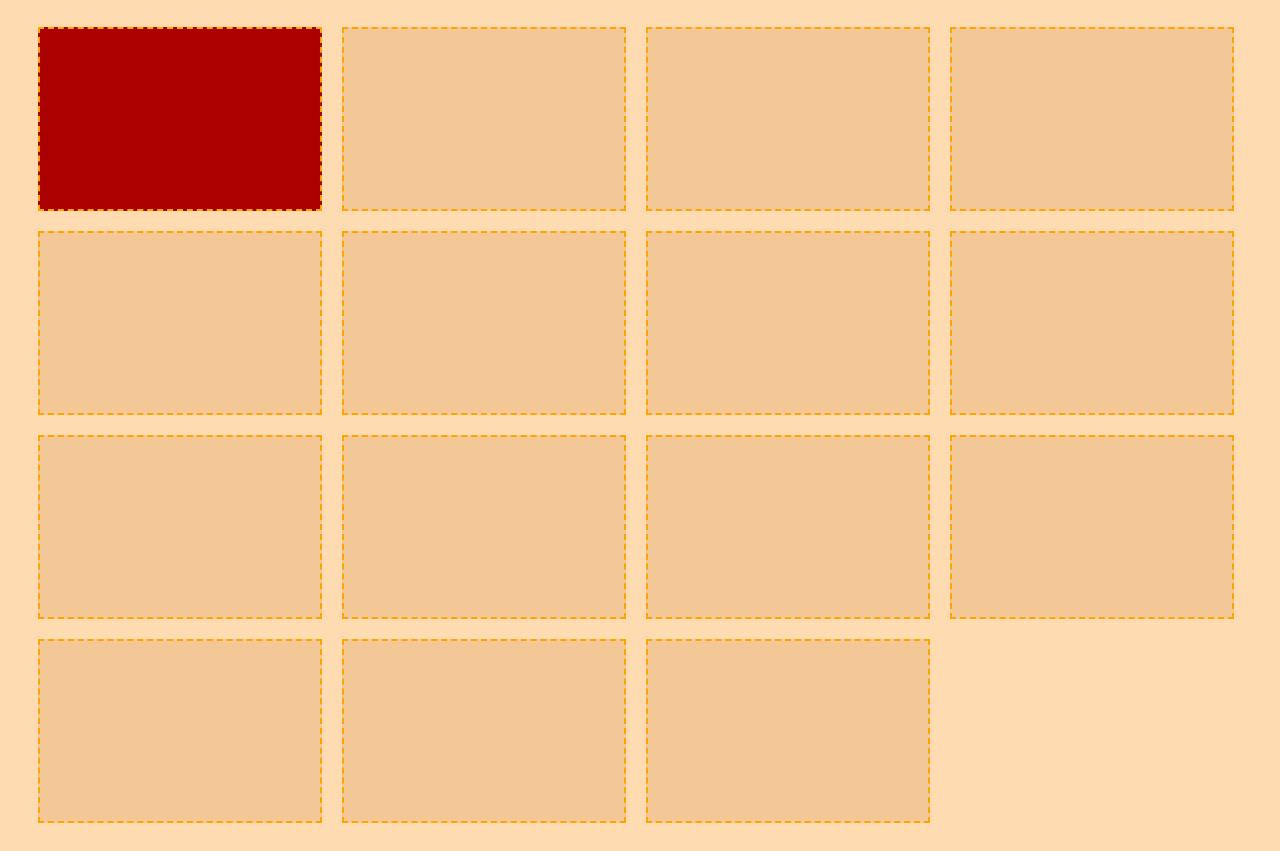
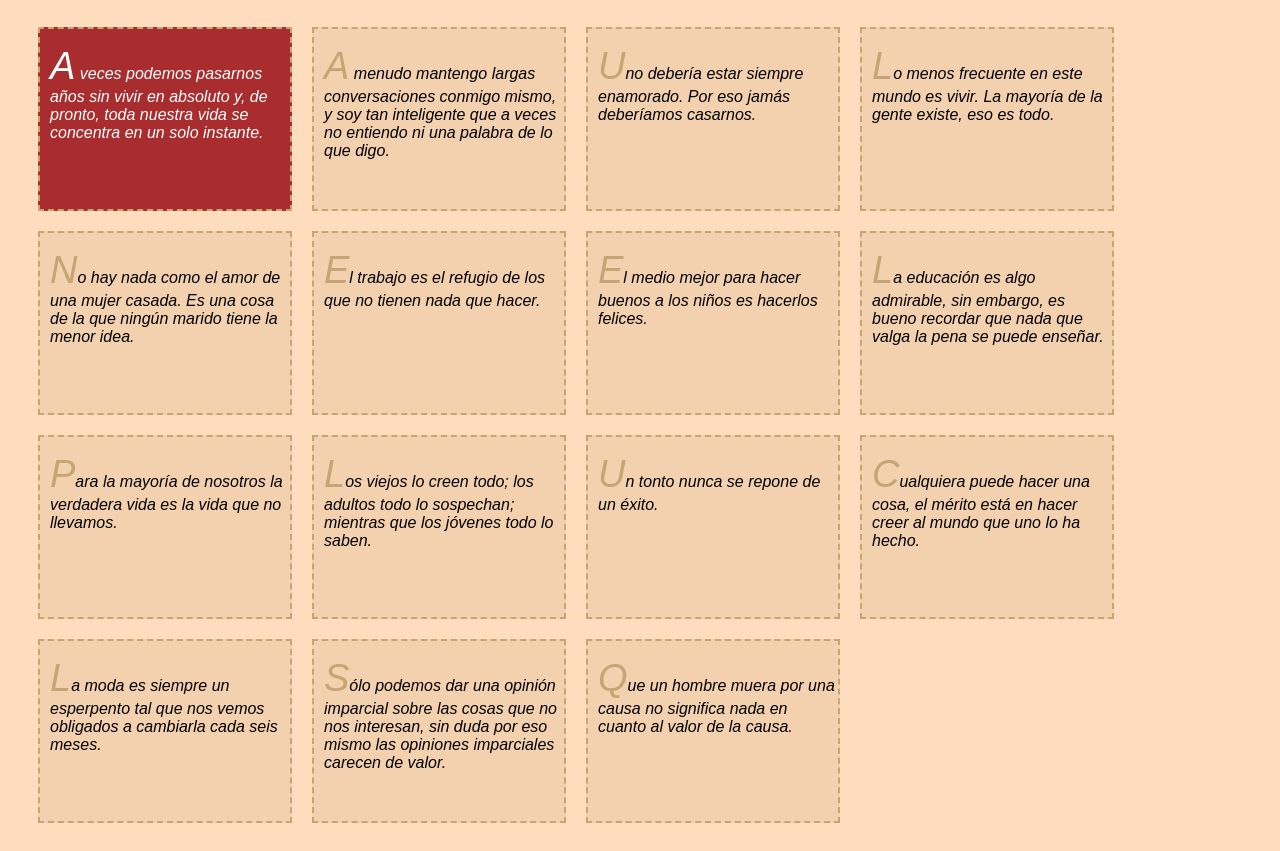
Before and after one commit to adriancesurform/DisInt2425, a plain HTML site: page Tema 2 - CSS3 - 31oct/oscarWilde.html in a window 1280 px wide. Shown: the part 73-924 px from the top of the page. Drawn offline with Linux system fonts and the light colour scheme.

Commit message:
oscar wilde fin

```diff
--- a/Tema 2 - CSS3 - 31oct/oscarWilde.css
+++ b/Tema 2 - CSS3 - 31oct/oscarWilde.css
@@ -1,5 +1,9 @@
+*{
+    font-family: Arial, Helvetica, sans-serif;
+}
+
 body {
-    background-color: rgb(255, 219, 178);
+    background-color: #feddbf;
 }
 
 .container1 {
@@ -10,16 +14,30 @@ body {
 }
 
 .caja {
-    width: 280px;
+    width: 250px;
     height: 180px;
     margin-right: 20px;
     margin-bottom: 20px;
 
-    border: 2px dashed orange;
-    background-color: rgb(243, 199, 150);
+    border: 2px dashed #c4a573;
+    background-color: #f3d1ae;
 }
 
 #caja-dif {
-    background-color: rgb(170, 0, 0);
+    background-color: #a92d2e;
     color: white;
 }
+
+#texto {
+    padding-left: 10px;
+    font-style: italic;
+}
+
+#texto-especial {
+    font-size: 38px;
+}
+
+#texto-especial2 {
+    font-size: 38px;
+    color: #c4a573;
+}
--- a/Tema 2 - CSS3 - 31oct/oscarWilde.html
+++ b/Tema 2 - CSS3 - 31oct/oscarWilde.html
@@ -10,49 +10,49 @@
     <h1>Oscar Wilde</h1>
     <div class="container1">
         <div class="caja" id="caja-dif">
-            <p id="texto"></p>
+            <p id="texto"><span id="texto-especial">A</span> veces podemos pasarnos años sin vivir en absoluto y, de pronto, toda nuestra vida se concentra en un solo instante.</p>
         </div>
         <div class="caja">
-            <p id="texto"></p>
+            <p id="texto"><span id="texto-especial2">A</span> menudo mantengo largas conversaciones conmigo mismo, y soy tan inteligente que a veces no entiendo ni una palabra de lo que digo.</p>
         </div>
         <div class="caja">
-            <p id="texto"></p>
+            <p id="texto"><span id="texto-especial2">U</span>no debería estar siempre enamorado. Por eso jamás deberíamos casarnos.</p>
         </div>
         <div class="caja">
-            <p id="texto"></p>
+            <p id="texto"><span id="texto-especial2">L</span>o menos frecuente en este mundo es vivir. La mayoría de la gente existe, eso es todo.</p>
         </div>
         <div class="caja">
-            <p id="texto"></p>
+            <p id="texto"><span id="texto-especial2">N</span>o hay nada como el amor de una mujer casada. Es una cosa de la que ningún marido tiene la menor idea.</p>
         </div>
         <div class="caja">
-            <p id="texto"></p>
+            <p id="texto"><span id="texto-especial2">E</span>l trabajo es el refugio de los que no tienen nada que hacer.</p>
         </div>
         <div class="caja">
-            <p id="texto"></p>
+            <p id="texto"><span id="texto-especial2">E</span>l medio mejor para hacer buenos a los niños es hacerlos felices.</p>
         </div>
         <div class="caja">
-            <p id="texto"></p>
+            <p id="texto"><span id="texto-especial2">L</span>a educación es algo admirable, sin embargo, es bueno recordar que nada que valga la pena se puede enseñar.</p>
         </div>
         <div class="caja">
-            <p id="texto"></p>
+            <p id="texto"><span id="texto-especial2">P</span>ara la mayoría de nosotros la verdadera vida es la vida que no llevamos.</p>
         </div>
         <div class="caja">
-            <p id="texto"></p>
+            <p id="texto"><span id="texto-especial2">L</span>os viejos lo creen todo; los adultos todo lo sospechan; mientras que los jóvenes todo lo saben.</p>
         </div>
         <div class="caja">
-            <p id="texto"></p>
+            <p id="texto"><span id="texto-especial2">U</span>n tonto nunca se repone de un éxito.</p>
         </div>
         <div class="caja">
-            <p id="texto"></p>
+            <p id="texto"><span id="texto-especial2">C</span>ualquiera puede hacer una cosa, el mérito está en hacer creer al mundo que uno lo ha hecho.</p>
         </div>
         <div class="caja">
-            <p id="texto"></p>
+            <p id="texto"><span id="texto-especial2">L</span>a moda es siempre un esperpento tal que nos vemos obligados a cambiarla cada seis meses.</p>
         </div>
         <div class="caja">
-            <p id="texto"></p>
+            <p id="texto"><span id="texto-especial2">S</span>ólo podemos dar una opinión imparcial sobre las cosas que no nos interesan, sin duda por eso mismo las opiniones imparciales carecen de valor.</p>
         </div>
         <div class="caja">
-            <p id="texto"></p>
+            <p id="texto"><span id="texto-especial2">Q</span>ue un hombre muera por una causa no significa nada en cuanto al valor de la causa.</p>
         </div>
 
     </div>
```
